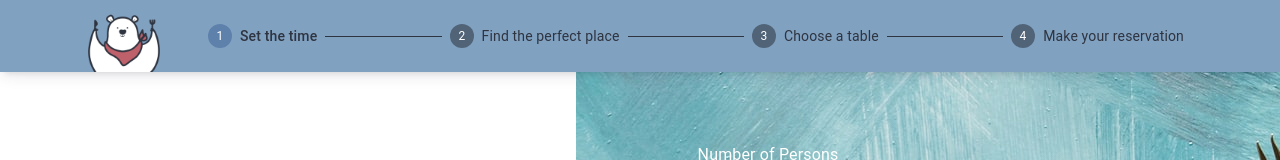
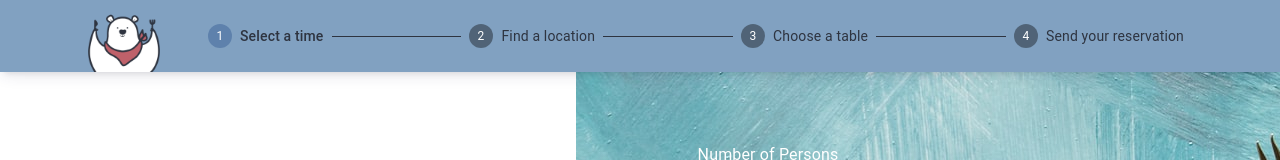
Before and after one commit to Eistbaren/client, a React (Create React App) app: page / in a window 1280 px wide. Shown: the top 160 px of the page. Built offline with nearby package versions, Linux system fonts and the light colour scheme.

Commit message:
Change name

```diff
--- a/src/components/Header.tsx
+++ b/src/components/Header.tsx
@@ -36,10 +36,10 @@ export default function Header() {
   }, [location]);
 
   const steps = [
-    'Set the time',
-    'Find the perfect place',
+    'Select a time',
+    'Find a location',
     'Choose a table',
-    'Make your reservation',
+    'Send your reservation',
   ];
   return (
     <AppBar position='sticky'>
```
